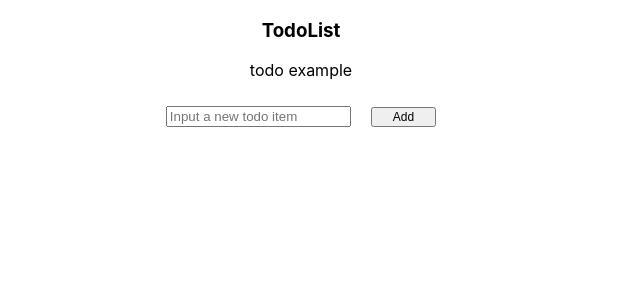
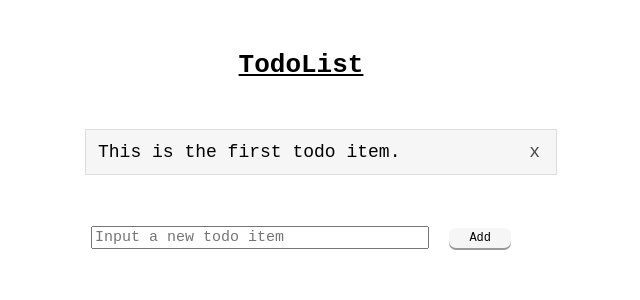
Before and after one commit to aquinru-OOCL/TodoList, a React (Create React App) app: page / in a window 1280 px wide. Shown: the top 300 px of the page, without its empty margins (339-979 px from the left). Built offline with nearby package versions, Linux system fonts and the light colour scheme.

Commit message:
[TodoList][Russel] feat: delete function, add design css files

```diff
--- a/src/features/todos/components/TodoForm.js
+++ b/src/features/todos/components/TodoForm.js
@@ -13,12 +13,12 @@ function TodoForm() {
 
     function handleAdd() {
         dispatch(AddTodo(text));
-        console.log("handleAdd: ", text);
+        setText("");
     }
 
     return (
         <div className="TodoForm">
-            <input type="text" placeholder="Input a new todo item" onChange={handleChange}/>
+            <input type="text" placeholder="Input a new todo item" onChange={handleChange} value={text}/>
             <button onClick={handleAdd}>Add</button>
         </div>
     );
--- a/src/features/todos/components/TodoItem.js
+++ b/src/features/todos/components/TodoItem.js
@@ -1,13 +1,28 @@
 import React from "react";
-import { useSelector } from "react-redux";
-import { selectTodoById } from "../reducers/todoSlice";
+import { useSelector, useDispatch } from "react-redux";
+import { selectTodoById, ToggleTodo, DeleteTodo } from "../reducers/todoSlice";
+import "../styles/TodoItem.css";
 
 function TodoItem(props) {
     const todo = useSelector((state) => selectTodoById(state, props.itemId));
+    const dispatch = useDispatch();
+    const todoStatus = todo.done ? "done" : "";
+
+    function handleClick() {
+        dispatch(ToggleTodo(props.itemId));
+    }
+
+    function handleDelete() {
+        dispatch(DeleteTodo(props.itemId));
+    }
+
     return (
-        <div>
-            {todo.text}
+        <div className="TodoItem">
+            <ul className={`TodoItem-todo ${todoStatus}`} onClick={handleClick}>
+                <li>{todo.text}<span class="close" onClick={handleDelete}>x</span></li>
+            </ul>
         </div>
+
     );
 }
 
--- a/src/features/todos/components/TodoList.js
+++ b/src/features/todos/components/TodoList.js
@@ -1,11 +1,12 @@
 import React from "react";
 import TodoGroup from "./TodoGroup";
 import TodoForm from "./TodoForm";
+import "../styles/TodoList.css";
 
 function TodoList() {
     return (
         <div>
-            <h3>TodoList</h3>
+            <h1>TodoList</h1>
             <TodoGroup />
             <TodoForm />
         </div>
--- a/src/features/todos/reducers/todoSlice.js
+++ b/src/features/todos/reducers/todoSlice.js
@@ -7,7 +7,7 @@ const initialState = todoAdapter.getInitialState({
     entities: {
         1: {
             id: uuid(),
-            text: "todo example",
+            text: "This is the first todo item.",
             done: false,
         },
     },
@@ -25,10 +25,17 @@ const todoSlice = createSlice({
             });
             return state;
         },
+        ToggleTodo(state, action) {
+            const todo = state.entities[action.payload];
+            todo.done = !todo.done;
+        },
+        DeleteTodo(state, action) {
+            delete state.entities[action.payload];
+        },
     },
 });
 
-export const { AddTodo } = todoSlice.actions;
+export const { AddTodo, ToggleTodo, DeleteTodo } = todoSlice.actions;
 export const { selectIds: selectTodoIds, selectById: selectTodoById } =
     todoAdapter.getSelectors((state) => state.todoList);
 export default todoSlice.reducer;
--- a/src/features/todos/styles/TodoForm.css
+++ b/src/features/todos/styles/TodoForm.css
@@ -1,11 +1,31 @@
 .TodoForm {
-    margin: 25px;
+    margin: 50px;
 }
 
 button {
     margin-left: 20px;
-    padding: 1px 20px;
-    font-size: 12px;
+    padding: 3px 20px;
     cursor: pointer;
     text-align: center;
+    font-family: monospace;
+    font-size: 12px;
+    background-color: #f6f6f6;
+    border: none;
+    border-radius: 7px;
+    box-shadow: 0 2px #999;
 }
+
+button:hover {
+    background-color: #bbb
+}
+
+button:active {
+    background-color: #808080;
+}
+
+input {
+    text-align: left;
+    font-family: monospace;
+    font-size: 15px;
+    width: 28%;
+}
--- /dev/null
+++ b/src/features/todos/styles/TodoItem.css
@@ -0,0 +1,45 @@
+.TodoItem-todo.done {
+    text-decoration: line-through;
+    font-style: italic;
+}
+
+ul {
+    list-style-type: none;
+    margin-left: 30%;
+    margin-right: 30%;
+    font-family: monospace;
+}
+
+ul li {
+    border: 1px solid #ddd;
+    margin-top: -1px;
+    background-color: #f6f6f6;
+    padding: 12px;
+    text-align: left;
+    font-size: 18px;
+    display: block;
+    position: relative;
+}
+
+ul li:hover {
+    background-color: #eee;
+}
+
+.close {
+    cursor: pointer;
+    position: absolute;
+    top: 50%;
+    right: 0%;
+    padding: 12px 16px;
+    transform: translate(0%, -50%);
+    opacity: 0.70;
+    font-style: normal;
+}
+
+.close:hover {
+    background-color: #bbb
+}
+
+.close:active {
+    background-color: #808080;
+}
--- /dev/null
+++ b/src/features/todos/styles/TodoList.css
@@ -0,0 +1,5 @@
+h1 {
+    margin: 50px;
+    text-decoration: underline;
+    font-family: monospace;
+}
```
